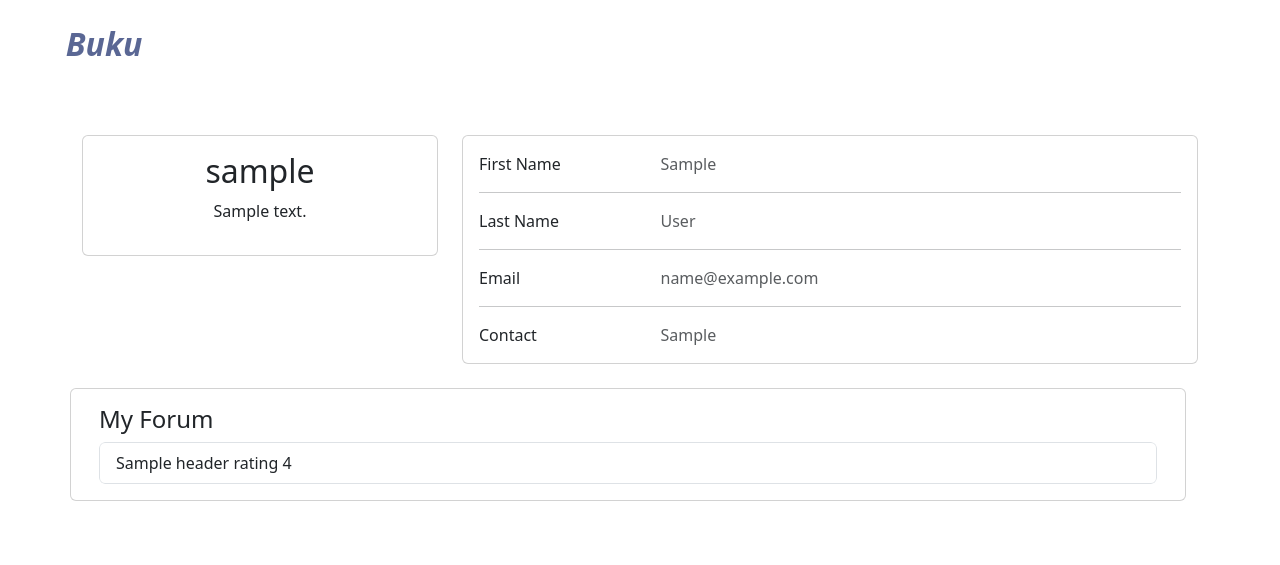
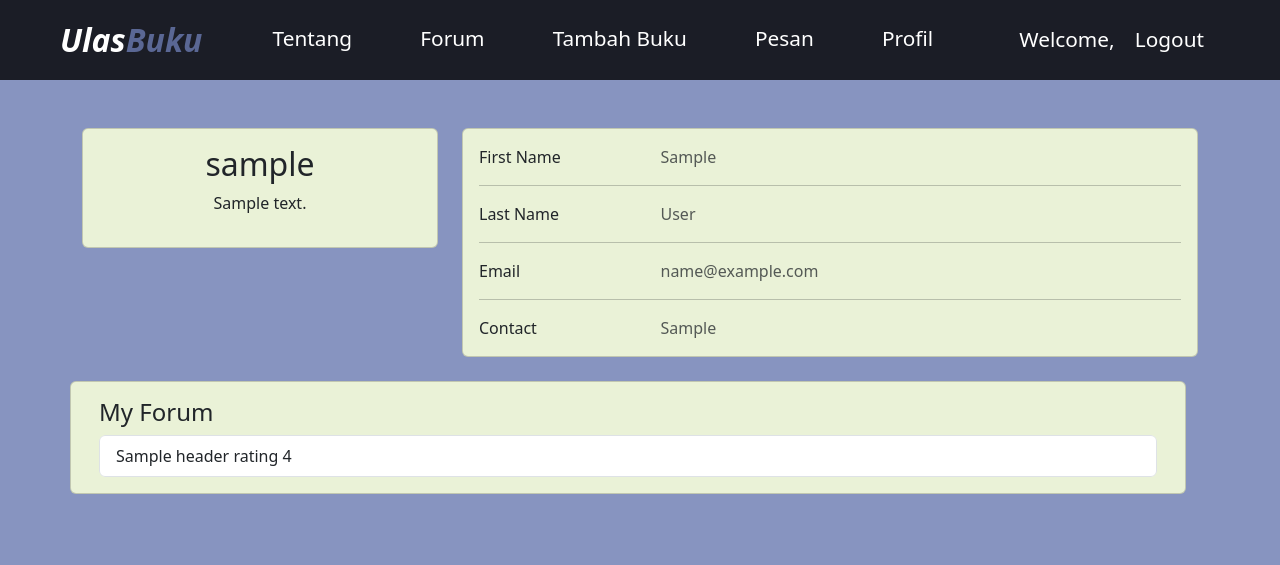
Before and after one commit to kelompok-e10/UlasBuku, a Django app: a page that uses user_profile/templates/profile_page.html in a window 1280 px wide. Shown: the top 565 px of the page. Run offline with Django 4.2, Linux system fonts and the light colour scheme; tables that the repository leaves empty hold one stand-in row (values such as "Sample post"); some libraries are stand-ins or nearby versions.

Commit message:
ubah model navbar untuk forum dan user_profile

```diff
--- a/forum_discussion/templates/forum.html
+++ b/forum_discussion/templates/forum.html
@@ -128,12 +128,13 @@
             <a href="{% url 'forum_discussion:view_forum' %}">Forum</a>
             <a href="{% url 'book:show_main_add_book' %}">Tambah Buku</a>
             <a href="{% url 'send_messages:show_messages' %}">Pesan</a>
+            <a href="{% url 'user_profile:view_profile' username=user.username %}">Profil</a>
         </div>
 
         <!-- Right Part -->
         {% if user.is_authenticated %}
         <div class="navbar-right">
-            <a style="margin-right: 0;">Welcome, <a href="{% url 'user_profile:view_profile' username=user.username %}">{{ user.username }}</a></a>
+            <a style="margin-right: 0;">Welcome,{{ user.username }}</a>
             <a href="{% url 'main:logout' %}">Logout</a>
         </div>
         {% else %}
--- a/send_messages/templates/pesan/base.html
+++ b/send_messages/templates/pesan/base.html
@@ -31,10 +31,7 @@
     </div> -->
     {% if user.is_authenticated %}
     <div class="navbar-right">
-      Welcome,
-      <a href="{% url 'user_profile:view_profile' username=user.username %}"
-        >{{ user.username }}</a
-      >
+      Welcome, {{ user.username }}
       <a href="{% url 'main:logout' %}">Logout</a>
     </div>
     {% else %}
--- a/user_profile/templates/profile_page.html
+++ b/user_profile/templates/profile_page.html
@@ -1,39 +1,131 @@
-{% extends 'base.html' %}
-{% load static %} {% block meta %}
-<title>ProfilePage</title>
-<link rel="stylesheet" href="{% static 'main/main.css' %}" />
-<link rel="stylesheet" href="{% static 'user_profile/user_profile.css' %}" />
+{% extends "base.html" %}
+
+{% block meta %}
+    <title>Forum - UlasBuku</title>
+
+    <style>
+        :root {
+            --primary: #5a6794;
+            --bg: #8794c0;
+            --text: #eaf2d7;
+            --text1: #ffa69e;
+            --text2: #ff7e6b;
+        }
+
+        * {
+            margin: 0;
+            padding: 0;
+            box-sizing: border-box;
+            outline: none;
+            border: none;
+            text-decoration: none;
+        }
+
+        html {
+            scroll-behavior: smooth;
+        }
+
+        body {
+            font-family: 'Poppins', sans-serif;
+            color: #fff;
+        }
+
+        nav a {
+            text-decoration: none;
+            color: #fff;
+        }
+
+        .navbar {
+            display: flex;
+            justify-content: space-between;
+            align-items: center;
+            padding: 1.4rem 7%;
+            color: #fff;
+
+            position: fixed;
+            top: 0;
+            left: 0;
+            right: 0;
+            z-index: 9999;
+        }
+
+        .navbar .navbar-logo {
+            font-size: 2rem;
+            font-weight: 700;
+            color: #fff;
+            font-style: italic;
+        }
+
+        .navbar .navbar-logo span {
+            color: var(--primary);
+        }
+
+        .navbar .navbar-middle a {
+            color: #fff;
+            display: inline-block;
+            font-size: 1.3rem;
+            margin: 0 2rem;
+        }
+
+        .navbar .navbar-middle a:hover {
+            color: var(--primary);
+        }
+
+        .navbar .navbar-middle a::after {
+            content: '';
+            display: block;
+            padding-bottom: 0.1rem;
+            border-bottom: 0.05rem solid var(--primary);
+            transform: scaleX(0);
+            transition: 0.2s linear;
+        }
+
+        .navbar .navbar-middle a:hover::after {
+            transform: scaleX(0.5);
+        }
+
+        .navbar .navbar-right a{
+            color: #fff;
+            display: inline-block;
+            font-size: 1.3rem;
+            margin: 0 1rem;
+        }
+
+    </style>
 
 {% endblock meta %}
 
 {% block content %}
-
+<body style="background-color: var(--bg);">
 <!-- Navbar start -->
-<nav class="navbar">
+<nav class="navbar px-5" style="background-color: rgba(1, 1, 1, 0.8);">
+    <div class="container-fluid my-2">
         <!-- Navbar logo -->
-    <a href="#" class="navbar-logo"> Ulas<span>Buku</span></a>
-
+        <div class="navbar-logo">
+            <a>Ulas<span>Buku</span></a>
+        </div>
 
         <!-- Middle Part -->
         <div class="navbar-middle">
             <a href="{% url 'main:homepage' %}">Tentang</a>
-      <a href="{% url 'forum_discussin:view_forum' %}">Forum</a>
-      {% if user.is_authenticated %}
+            <a href="{% url 'forum_discussion:view_forum' %}">Forum</a>
             <a href="{% url 'book:show_main_add_book' %}">Tambah Buku</a>
-      {% endif %}
             <a href="{% url 'send_messages:show_messages' %}">Pesan</a>
-      {% if user.is_authenticated %}
-        <a href="{% url 'user_profile:view_profile' username=user.username %}">Profil</a>
-      {% endif %}
+            <a href="{% url 'user_profile:view_profile' username=request.user.username %}">Profil</a>
         </div>
 
         <!-- Right Part -->
+        {% if user.is_authenticated %}
         <div class="navbar-right">
-        <p>Welcome, {{ request.user.username }}</p>
+            <a style="margin-right: 0;">Welcome,{{ request.user.username }}</a>
             <a href="{% url 'main:logout' %}">Logout</a>
         </div>
-
-
+        {% else %}
+        <div class="navbar-right">
+            <a href="{% url 'main:login' %}">Login</a>
+        </div>
+        {% endif %}
+    </div>
 </nav>
 
 
@@ -46,7 +138,7 @@
 
     <div class="row">
       <div class="col-lg-4">
-        <div class="card mb-4">
+        <div class="card mb-4" style="background-color: #eaf2d7;">
           <div class="card-body text-center">
               <h2>{{ user }}</h2>
               <!-- Menampilkan deskripsi  -->
@@ -55,7 +147,7 @@
 
               <!-- Tombol untuk membuka edit profile dan description -->
               {% if user == request.user %}
-                  <button class="btn btn-primary" id="addDescriptionBtn">Edit Description</button>
+                  <button class="btn btn-primary custom-button" id="addDescriptionBtn">Edit Description</button>
                   <button class="btn btn-primary" id="editProfileBtn">Edit Profile</button>
                   <form id="addDescriptionForm" class="description-form" style="display: none;">
                       {% csrf_token %}
@@ -92,7 +184,7 @@
         </div>
       </div>
       <div class="col-lg-8">
-          <div class="card mb-4">
+        <div class="card mb-4" style="background-color: #eaf2d7;">
             <div class="card-body">
               <div class="row">
                 <div class="col-sm-3">
@@ -134,7 +226,7 @@
         </div>
 
         <div class="row">
-            <div class="card mb-4 mb-md-0">
+          <div class="card mb-4" style="background-color: #eaf2d7;">
               <div class="card-body">
                 <h4 class="card-title">My Forum</h4>
                   <ul class="list-group" style="max-height: 300px; overflow-y: auto;">
```
Lines whose indentation alone changed are shown as unchanged.
